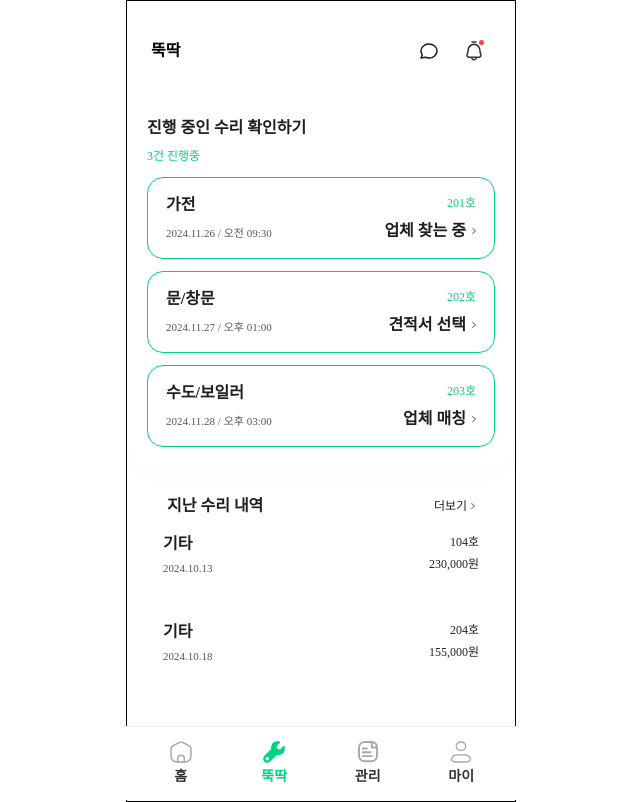
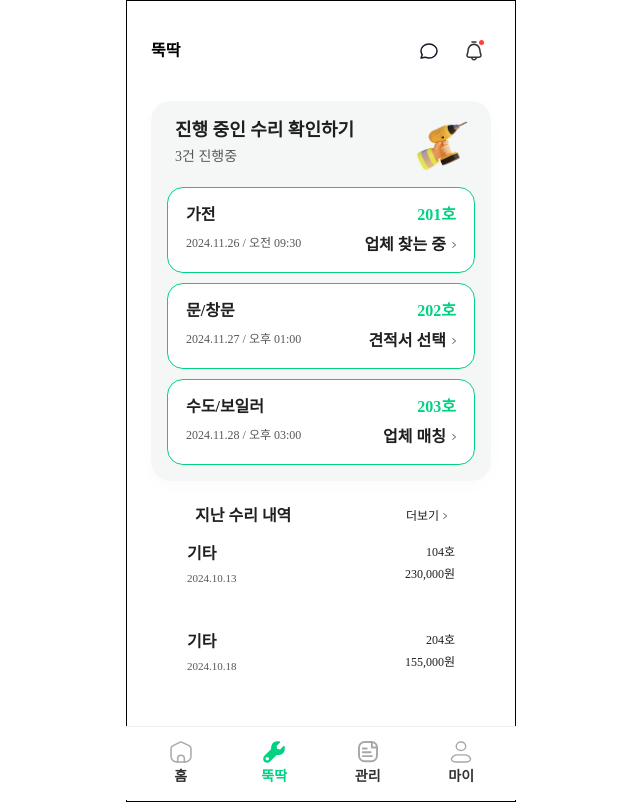
Before and after one commit to HotKeTok/HotKeTok-FE, a React (Vite) app: page /repair in a window 1280 px wide. Shown: the whole page, without its empty margins (319-959 px from the left). Built offline with nearby package versions, Linux system fonts and the light colour scheme; a web font is replaced by a local one.

Commit message:
design: 집주인 RepairHome 디자인 변경

```diff
--- a/src/templates/landlord/repair/L_RepairHomeTemplate.jsx
+++ b/src/templates/landlord/repair/L_RepairHomeTemplate.jsx
@@ -11,8 +11,7 @@ import { useNavigate } from 'react-router-dom';
 import { getActiveRepairs, getHistoryItems, REPAIR_REQUESTS } from '../../../mocks';
 
 import iconChevron from '../../../assets/repair/icon-chevron.svg';
-// 필요 없으면 삭제 가능
-// import iconHammer from '../../../assets/repair/icon-hammer.png';
+import iconDrill from '../../../assets/landlord/repair/one-drill.png';
 
 /* 호수 파싱: 주소의 마지막 토큰이 `###호` 형태면 그걸 사용 */
 const getRoomFromAddress = addr => {
@@ -59,15 +58,19 @@ export default function L_RepairHomeTemplate() {
       <PageHeader leftComponent="뚝딱" background="#fff" />
       <ScrollableContent>
         {/* ===== 상단 진행중 영역 ===== */}
+        <div style={{ padding: '0px 24px' }}>
           <TopSurface>
             <RowBetween>
               <Title>진행 중인 수리 확인하기</Title>
-            {/* <Hammer src={iconHammer} alt="" /> */}
+              <Drill src={iconDrill} alt="" />
             </RowBetween>
 
             {hasActive ? (
-            <Column $gap={12} style={{ padding: '8px 20px 0' }}>
+              <>
+                <div style={{ padding: '0px 24px', marginTop: '4px', marginBottom: '20px' }}>
                   <ActiveStatus>{active.length}건 진행중</ActiveStatus>
+                </div>
+                <Column $gap={10} style={{ padding: '0px 16px' }}>
                   {active.map(item => (
                     <ActiveCard key={item.id} onClick={() => goProgress(item.id)}>
                       <Row $justify="space-between" style={{ alignItems: 'flex-start' }}>
@@ -86,6 +89,7 @@ export default function L_RepairHomeTemplate() {
                     </ActiveCard>
                   ))}
                 </Column>
+              </>
             ) : (
               <NoActive>진행 중인 수리가 없어요.</NoActive>
             )}
@@ -127,6 +131,7 @@ export default function L_RepairHomeTemplate() {
               })}
             </Column>
           </HistoryWrap>
+        </div>
       </ScrollableContent>
     </Page>
   );
@@ -134,28 +139,34 @@ export default function L_RepairHomeTemplate() {
 
 /* ===== styles ===== */
 const TopSurface = styled.div`
-  background: #fff;
-  border-radius: 0 0 30px 30px;
+  background: #f5f6f6;
+  border-radius: 20px;
   box-shadow: 0 4px 20px 0 rgba(0, 0, 0, 0.02);
-  padding: 16px 0 24px;
+  padding: 16px 0 16px;
 `;
 
 const RowBetween = styled(Row)`
+  position: relative;
   justify-content: space-between;
   align-items: center;
-  padding: 0 20px;
+  padding: 0 24px;
 `;
 
 const Title = styled.div`
-  ${typo('subtitle1')}
+  ${typo('h3')}
   color: ${color('grayscale.800')};
 `;
 
-// const Hammer = styled.img`width: 28px; height: 28px;`;
+const Drill = styled.img`
+  position: absolute;
+  width: 60px;
+  right: 20px;
+  top: 1px;
+`;
 
 const ActiveStatus = styled.div`
-  ${typo('caption1')}
-  color: ${color('brand.primary')};
+  ${typo('body2')}
+  color: ${color('grayscale.600')};
 `;
 
 const ActiveCard = styled.div`
@@ -172,7 +183,7 @@ const CardTitle = styled.div`
 `;
 
 const CardMeta = styled.div`
-  ${typo('caption2')}
+  ${typo('caption1')}
   color: ${color('grayscale.600')};
   margin-top: 8px;
 `;
@@ -185,7 +196,7 @@ const RightCol = styled.div`
 `;
 
 const RoomNo = styled.div`
-  ${typo('caption1')}
+  ${typo('subtitle1')}
   color: ${color('brand.primary')};
 `;
 
```
Also changed, not shown: src/assets/landlord/repair/one-drill.png (added). Lines whose indentation alone changed are shown as unchanged.
